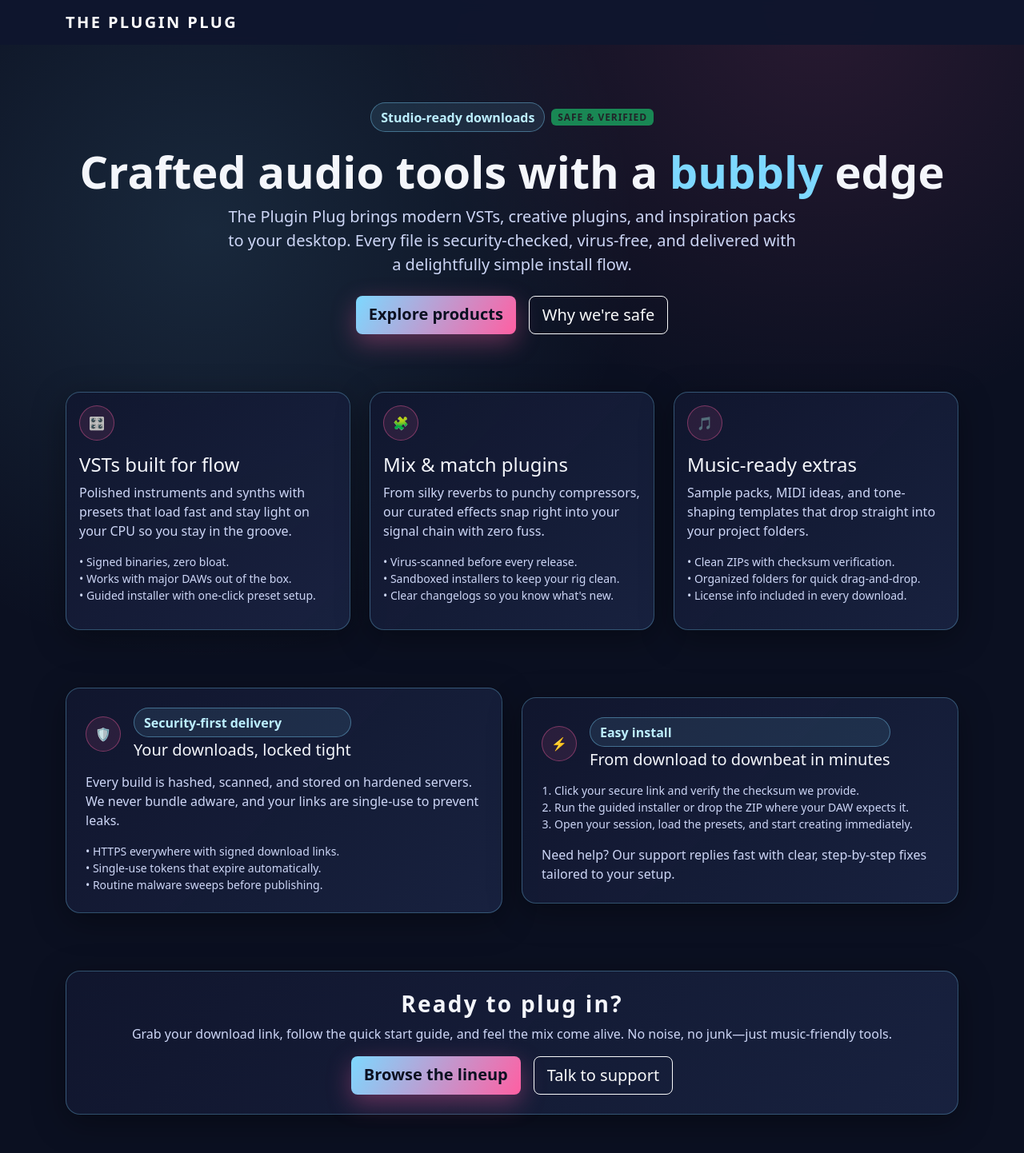
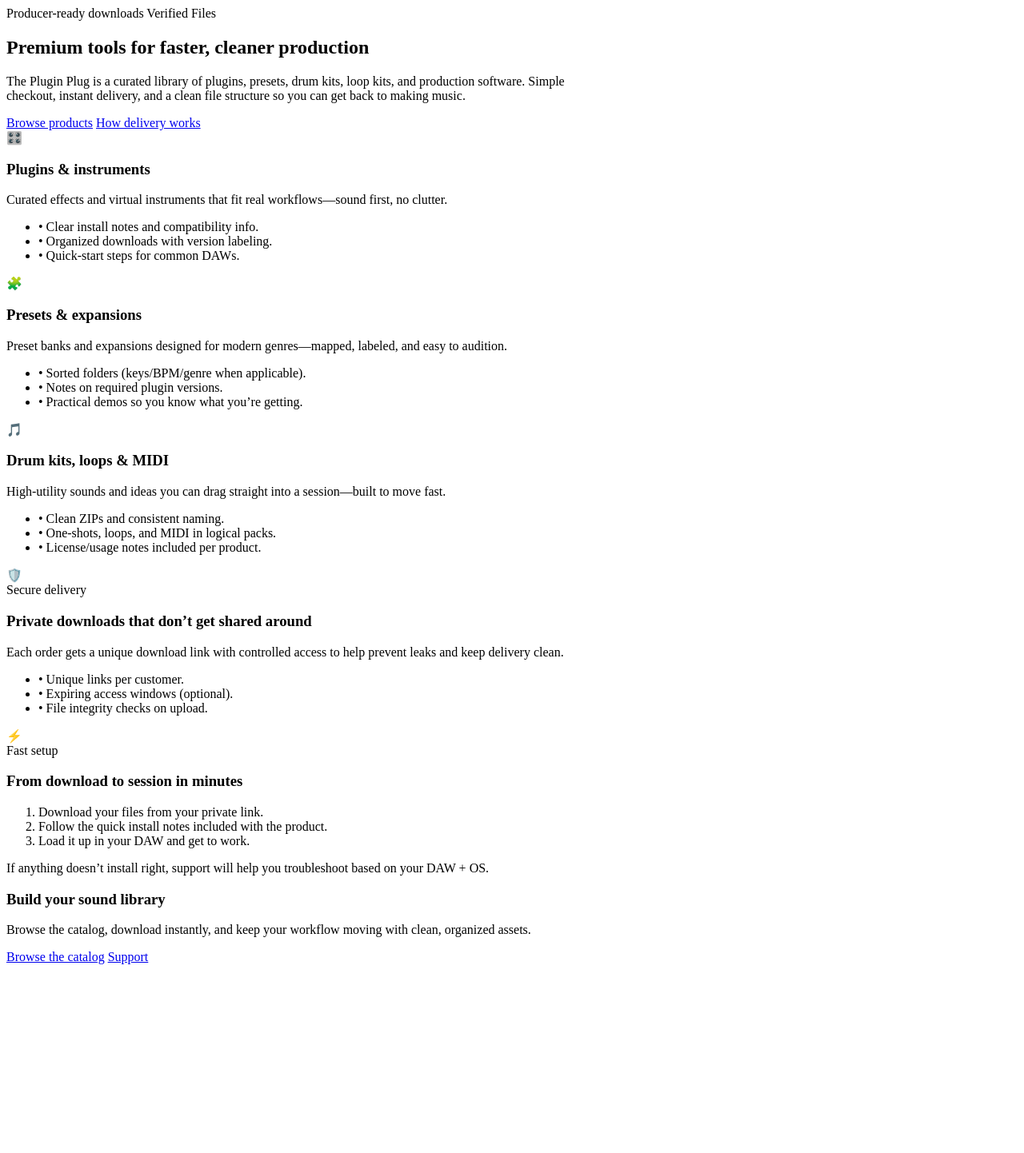
Before and after one commit to BreezDev/linkgen, a Flask app: page / in a window 1280 px wide. Shown: the whole page at 80% size. After the commit the page ends 1206 px from the top, so only its background shows below. Run offline with Flask 3, Linux system fonts and the light colour scheme; some libraries are stand-ins or nearby versions.

Commit message:
Update landing page content and structure

```diff
--- a/templates/landing.html
+++ b/templates/landing.html
@@ -1,18 +1,16 @@
-{% extends "base.html" %}
-{% block content %}
 <section class="hero text-center">
   <div class="mb-3 d-inline-flex align-items-center gap-2">
-    <span class="highlight-pill">Studio-ready downloads</span>
-    <span class="badge bg-success text-dark badge-status">Safe & Verified</span>
+    <span class="highlight-pill">Producer-ready downloads</span>
+    <span class="badge bg-success text-dark badge-status">Verified Files</span>
   </div>
-  <h1 class="display-4 fw-bold">Crafted audio tools with a <span class="glow-accent">bubbly</span> edge</h1>
+  <h1 class="display-4 fw-bold">Premium tools for faster, cleaner production</h1>
   <p class="lead subtext mx-auto" style="max-width: 720px;">
-    The Plugin Plug brings modern VSTs, creative plugins, and inspiration packs to your desktop.
-    Every file is security-checked, virus-free, and delivered with a delightfully simple install flow.
+    The Plugin Plug is a curated library of plugins, presets, drum kits, loop kits, and production software.
+    Simple checkout, instant delivery, and a clean file structure so you can get back to making music.
   </p>
   <div class="d-flex justify-content-center gap-3 mt-4">
-    <a class="btn btn-lg cta-btn" href="#products">Explore products</a>
-    <a class="btn btn-outline-light btn-lg" href="#trust">Why we're safe</a>
+    <a class="btn btn-lg cta-btn" href="#products">Browse products</a>
+    <a class="btn btn-outline-light btn-lg" href="#trust">How delivery works</a>
   </div>
 </section>
 
@@ -21,36 +19,36 @@
     <div class="col-md-4">
       <div class="card bubble-card h-100 p-3">
         <div class="icon-circle mb-3"><span>🎛️</span></div>
-        <h3 class="h4">VSTs built for flow</h3>
-        <p class="subtext">Polished instruments and synths with presets that load fast and stay light on your CPU so you stay in the groove.</p>
+        <h3 class="h4">Plugins & instruments</h3>
+        <p class="subtext">Curated effects and virtual instruments that fit real workflows—sound first, no clutter.</p>
         <ul class="list-unstyled subtext small">
-          <li>• Signed binaries, zero bloat.</li>
-          <li>• Works with major DAWs out of the box.</li>
-          <li>• Guided installer with one-click preset setup.</li>
+          <li>• Clear install notes and compatibility info.</li>
+          <li>• Organized downloads with version labeling.</li>
+          <li>• Quick-start steps for common DAWs.</li>
         </ul>
       </div>
     </div>
     <div class="col-md-4">
       <div class="card bubble-card h-100 p-3">
         <div class="icon-circle mb-3"><span>🧩</span></div>
-        <h3 class="h4">Mix & match plugins</h3>
-        <p class="subtext">From silky reverbs to punchy compressors, our curated effects snap right into your signal chain with zero fuss.</p>
+        <h3 class="h4">Presets & expansions</h3>
+        <p class="subtext">Preset banks and expansions designed for modern genres—mapped, labeled, and easy to audition.</p>
         <ul class="list-unstyled subtext small">
-          <li>• Virus-scanned before every release.</li>
-          <li>• Sandboxed installers to keep your rig clean.</li>
-          <li>• Clear changelogs so you know what's new.</li>
+          <li>• Sorted folders (keys/BPM/genre when applicable).</li>
+          <li>• Notes on required plugin versions.</li>
+          <li>• Practical demos so you know what you’re getting.</li>
         </ul>
       </div>
     </div>
     <div class="col-md-4">
       <div class="card bubble-card h-100 p-3">
         <div class="icon-circle mb-3"><span>🎵</span></div>
-        <h3 class="h4">Music-ready extras</h3>
-        <p class="subtext">Sample packs, MIDI ideas, and tone-shaping templates that drop straight into your project folders.</p>
+        <h3 class="h4">Drum kits, loops & MIDI</h3>
+        <p class="subtext">High-utility sounds and ideas you can drag straight into a session—built to move fast.</p>
         <ul class="list-unstyled subtext small">
-          <li>• Clean ZIPs with checksum verification.</li>
-          <li>• Organized folders for quick drag-and-drop.</li>
-          <li>• License info included in every download.</li>
+          <li>• Clean ZIPs and consistent naming.</li>
+          <li>• One-shots, loops, and MIDI in logical packs.</li>
+          <li>• License/usage notes included per product.</li>
         </ul>
       </div>
     </div>
@@ -64,15 +62,15 @@
         <div class="d-flex align-items-center gap-3 mb-3">
           <div class="icon-circle"><span>🛡️</span></div>
           <div>
-            <div class="highlight-pill mb-1">Security-first delivery</div>
-            <h3 class="h5 mb-0">Your downloads, locked tight</h3>
+            <div class="highlight-pill mb-1">Secure delivery</div>
+            <h3 class="h5 mb-0">Private downloads that don’t get shared around</h3>
           </div>
         </div>
-        <p class="subtext">Every build is hashed, scanned, and stored on hardened servers. We never bundle adware, and your links are single-use to prevent leaks.</p>
+        <p class="subtext">Each order gets a unique download link with controlled access to help prevent leaks and keep delivery clean.</p>
         <ul class="subtext small list-unstyled mb-0">
-          <li>• HTTPS everywhere with signed download links.</li>
-          <li>• Single-use tokens that expire automatically.</li>
-          <li>• Routine malware sweeps before publishing.</li>
+          <li>• Unique links per customer.</li>
+          <li>• Expiring access windows (optional).</li>
+          <li>• File integrity checks on upload.</li>
         </ul>
       </div>
     </div>
@@ -81,16 +79,16 @@
         <div class="d-flex align-items-center gap-3 mb-3">
           <div class="icon-circle"><span>⚡</span></div>
           <div>
-            <div class="highlight-pill mb-1">Easy install</div>
-            <h3 class="h5 mb-0">From download to downbeat in minutes</h3>
+            <div class="highlight-pill mb-1">Fast setup</div>
+            <h3 class="h5 mb-0">From download to session in minutes</h3>
           </div>
         </div>
         <ol class="subtext small ps-3">
-          <li>Click your secure link and verify the checksum we provide.</li>
-          <li>Run the guided installer or drop the ZIP where your DAW expects it.</li>
-          <li>Open your session, load the presets, and start creating immediately.</li>
+          <li>Download your files from your private link.</li>
+          <li>Follow the quick install notes included with the product.</li>
+          <li>Load it up in your DAW and get to work.</li>
         </ol>
-        <p class="subtext mb-0">Need help? Our support replies fast with clear, step-by-step fixes tailored to your setup.</p>
+        <p class="subtext mb-0">If anything doesn’t install right, support will help you troubleshoot based on your DAW + OS.</p>
       </div>
     </div>
   </div>
@@ -98,12 +96,11 @@
 
 <section class="py-4 pb-5">
   <div class="card bubble-card p-4 text-center">
-    <h3 class="section-title mb-2">Ready to plug in?</h3>
-    <p class="subtext mb-3">Grab your download link, follow the quick start guide, and feel the mix come alive. No noise, no junk—just music-friendly tools.</p>
+    <h3 class="section-title mb-2">Build your sound library</h3>
+    <p class="subtext mb-3">Browse the catalog, download instantly, and keep your workflow moving with clean, organized assets.</p>
     <div class="d-flex justify-content-center gap-3">
-      <a class="btn cta-btn btn-lg" href="#products">Browse the lineup</a>
-      <a class="btn btn-outline-light btn-lg" href="mailto:support@pluginplug.example">Talk to support</a>
+      <a class="btn cta-btn btn-lg" href="#products">Browse the catalog</a>
+      <a class="btn btn-outline-light btn-lg" href="mailto:support@pluginplug.example">Support</a>
     </div>
   </div>
 </section>
-{% endblock %}
```
